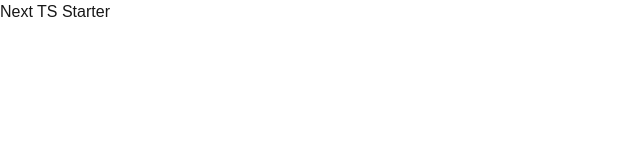
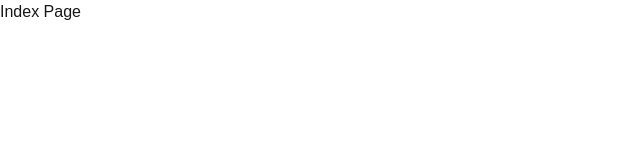
Before and after one commit to JoshH265/Chain-Watchers, a Next.js app: page / in a window 1280 px wide. Shown: the top 160 px of the page, without its empty margins (0-640 px from the left). Built offline with nearby package versions, Linux system fonts and the light colour scheme.

Commit message:
Changed index page

```diff
--- a/src/app/page.tsx
+++ b/src/app/page.tsx
@@ -2,7 +2,7 @@ export default function Home() {
   return (
     <section className='py-24'>
       <div className='container'>
-        <h1 className="text-3x1 font-bold">Next TS Starter</h1>
+        <h1 className="text-3x1 font-bold">Index Page</h1>
       </div>
     </section>
   )
```
